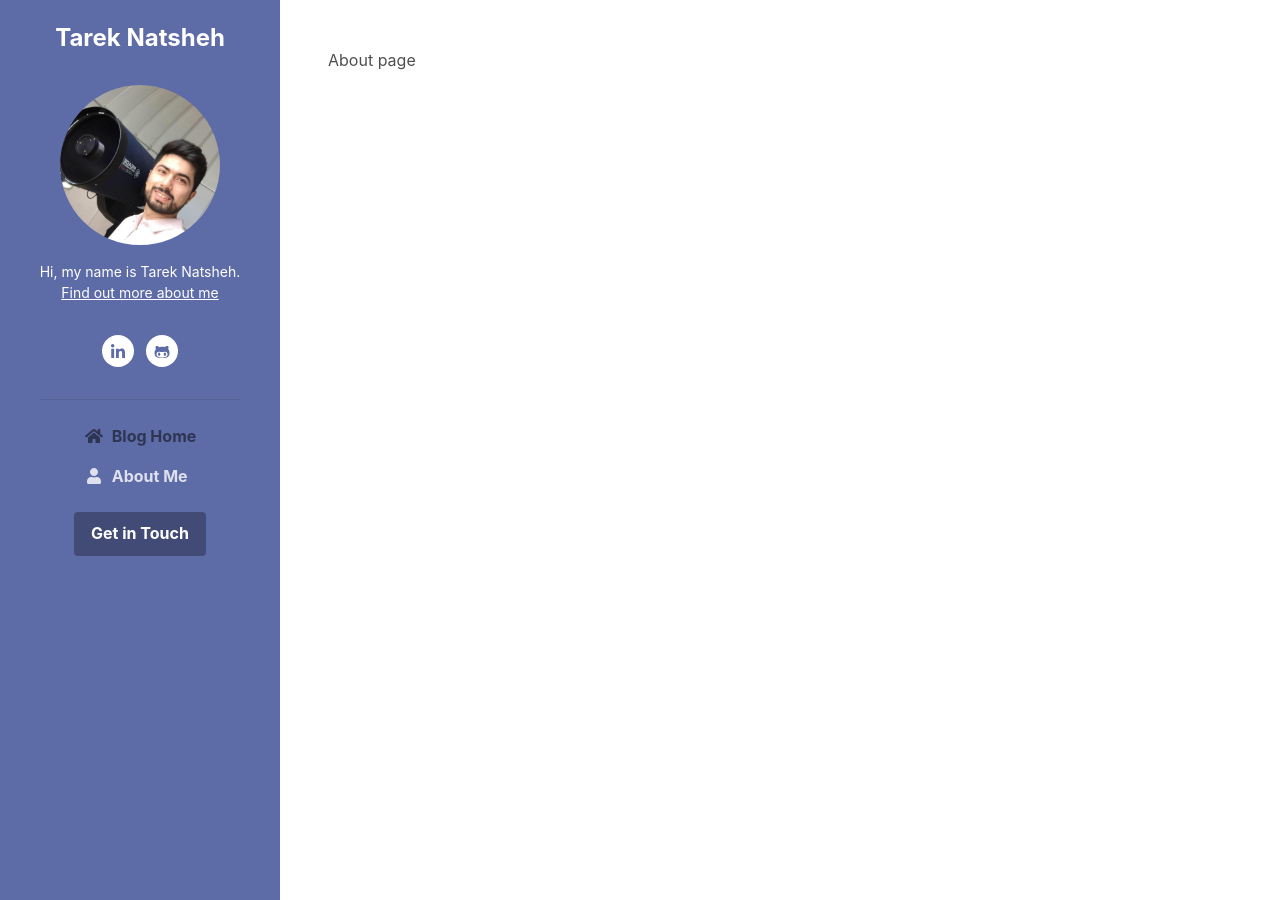
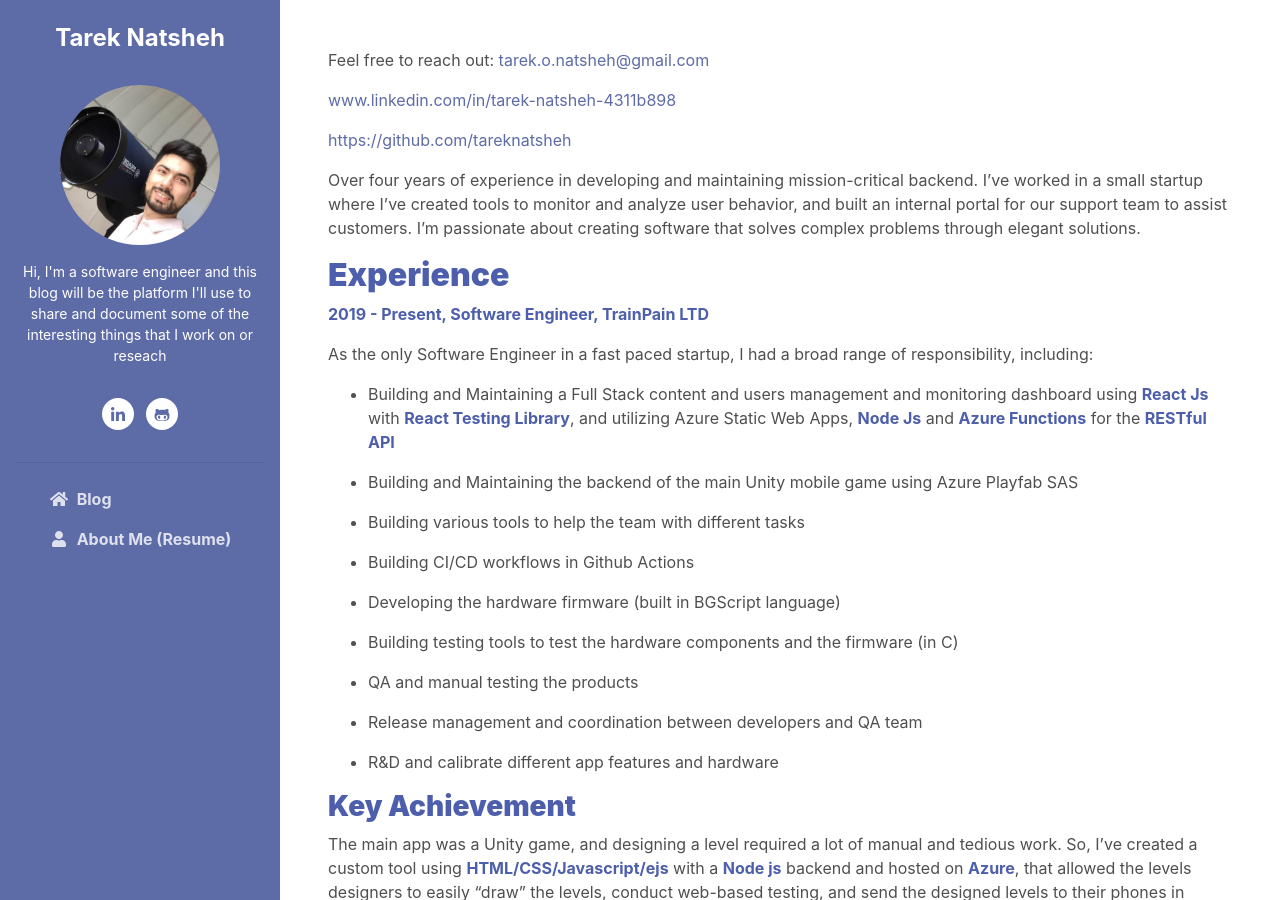
Before and after one commit to tareknatsheh/tareknatsheh.github.io, a Jekyll site: the page built from about.markdown, in a window 1280 px wide and 900 px high. Built offline with Jekyll 4.4.1, drawn with Linux system fonts in a browser that asks for light colours; nearby versions of some CDN libraries; some of the changed text lies outside the part shown.

Commit message:
redirect home page to about page

```diff
--- a/Gemfile
+++ b/Gemfile
@@ -31,3 +31,5 @@
 # Lock `http_parser.rb` gem to `v0.6.x` on JRuby builds since newer versions of the gem
 # do not have a Java counterpart.
 gem "http_parser.rb", "~> 0.6.0", :platforms => [:jruby]
+
+gem 'jekyll-redirect-from'
--- a/_config.yml
+++ b/_config.yml
@@ -29,8 +29,11 @@
 
 # Build settings
 # theme: minima
+# plugins:
+#   - jekyll-feed
+
 plugins:
-  - jekyll-feed
+    - jekyll-redirect-from
 
 # Exclude from processing.
 # The following items will not be processed, by default.
--- a/_layouts/wrapper.html
+++ b/_layouts/wrapper.html
@@ -1,5 +1,6 @@
 <!DOCTYPE html>
 <html lang="en">
+
 <head>
   <title>Tarek Natsheh Blog</title>
 
@@ -16,6 +17,11 @@
 
   <!-- Theme CSS -->
   <link id="theme-style" rel="stylesheet" href="/assets/css/theme-7.css">
+  <link rel="stylesheet" href="/assets/css/styles.css">
+
+  <!-- Code Highlghter -->
+  <link rel="stylesheet" href="https://cdnjs.cloudflare.com/ajax/libs/highlight.js/11.9.0/styles/default.min.css">
+  <script src="https://cdnjs.cloudflare.com/ajax/libs/highlight.js/11.9.0/highlight.min.js"></script>
 
 </head>
 
@@ -24,36 +30,35 @@
   <header class="header text-center">
     <h1 class="blog-name pt-lg-4 mb-0"><a href="/">Tarek Natsheh</a></h1>
 
-	    <nav class="navbar navbar-expand-lg navbar-dark" >
+    <nav class="navbar navbar-expand-lg navbar-dark">
 
       <button class="navbar-toggler" type="button" data-toggle="collapse" data-target="#navigation" aria-controls="navigation" aria-expanded="false" aria-label="Toggle navigation">
         <span class="navbar-toggler-icon"></span>
       </button>
 
-			<div id="navigation" class="collapse navbar-collapse flex-column" >
+      <div id="navigation" class="collapse navbar-collapse flex-column">
         <div class="profile-section pt-3 pt-lg-0">
-				    <img class="profile-image mb-3 rounded-circle mx-auto" src="/assets/images/profile.png" alt="image" >
+          <img class="profile-image mb-3 rounded-circle mx-auto" src="/assets/images/profile.png" alt="image">
 
-					<div class="bio mb-3">Hi, my name is Tarek Natsheh.<br><a href="/about">Find out more about me</a></div><!--//bio-->
+          <div class="bio mb-3">Hi, I'm a software engineer and this blog will be the platform I'll use to share and document some of the interesting things that I work on or reseach</div>
+          <!--//bio-->
           <ul class="social-list list-inline py-3 mx-auto">
-			            <li class="list-inline-item"><a href="https://www.linkedin.com/in/tarek-natsheh-4311b898"><i class="fab fa-linkedin-in fa-fw"></i></a></li>
-			            <li class="list-inline-item"><a href="https://github.com/tareknatsheh"><i class="fab fa-github-alt fa-fw"></i></a></li>
-			        </ul><!--//social-list-->
+            <li class="list-inline-item"><a href="https://www.linkedin.com/in/tarek-natsheh-4311b898" target="_blank"><i class="fab fa-linkedin-in fa-fw"></i></a></li>
+            <li class="list-inline-item"><a href="https://github.com/tareknatsheh" target="_blank"><i class="fab fa-github-alt fa-fw"></i></a></li>
+          </ul>
+          <!--//social-list-->
           <hr>
-				</div><!--//profile-section-->
+        </div>
+        <!--//profile-section-->
 
         <ul class="navbar-nav flex-column text-left">
-					<li class="nav-item active">
-					    <a class="nav-link" href="/"><i class="fas fa-home fa-fw mr-2"></i>Blog Home <span class="sr-only">(current)</span></a>
+          <li class="nav-item">
+            <a class="nav-link" href="/"><i class="fas fa-home fa-fw mr-2"></i>Blog <span class="sr-only">(current)</span></a>
           </li>
           <li class="nav-item">
-					    <a class="nav-link" href="/about"><i class="fas fa-user fa-fw mr-2"></i>About Me</a>
+            <a class="nav-link" href="/about"><i class="fas fa-user fa-fw mr-2"></i>About Me (Resume)</a>
           </li>
         </ul>
-
-				<div class="my-2 my-md-3">
-				    <a class="btn btn-primary" href="/contact">Get in Touch</a>
-				</div>
       </div>
     </nav>
   </header>
--- a/about.markdown
+++ b/about.markdown
@@ -2,9 +2,77 @@
 layout: post
 title: About
 permalink: /about/
+redirect_from: "/"
 ---
 
-About page
+
+Feel free to reach out:
+[tarek.o.natsheh@gmail.com](mailto:tarek.o.natsheh@gmail.com)
+
+[www.linkedin.com/in/tarek-natsheh-4311b898](http://www.linkedin.com/in/tarek-natsheh-4311b898)
+
+[https://github.com/tareknatsheh](https://github.com/tareknatsheh)
+
+Over four years of experience in developing and maintaining mission-critical backend. I've worked in a small startup where I've created tools to monitor and analyze user behavior, and built an internal portal for our support team to assist customers. I'm passionate about creating software that solves complex problems through elegant solutions.
 
 
-[jekyll-organization]: https://github.com/jekyll
+## **Experience**
+
+**2019 - Present, Software Engineer, TrainPain LTD**
+
+As the only Software Engineer in a  fast paced startup, I had a broad range of responsibility, including:
+
+- Building and Maintaining a Full Stack content and users management and monitoring dashboard using **React Js** with **React Testing Library**, and utilizing Azure Static Web Apps, **Node Js** and **Azure Functions** for the **RESTful API**
+
+- Building and Maintaining the backend of the main Unity mobile game using Azure Playfab SAS
+
+- Building various tools to help the team with different tasks
+
+- Building CI/CD workflows in Github Actions
+
+- Developing the hardware firmware (built in BGScript language)
+
+- Building testing tools to test the hardware components and the firmware (in C)
+
+- QA and manual testing the products
+
+- Release management and coordination between developers and QA team
+
+- R&D and calibrate different app features and hardware
+
+
+### **Key Achievement**
+
+The main app was a Unity game, and designing a level required a lot of manual and tedious work. So, I've created a custom tool using **HTML/CSS/Javascript/ejs** with a **Node js** backend and hosted on **Azure**, that allowed the levels designers to easily "draw" the levels, conduct web-based testing, and send the designed levels to their phones in seconds. Which resulted in a huge increase in productivity and enabled the level designers to iterate and design  higher-quality levels.
+
+
+## **Education**
+
+**2009 - 2014, B.Sc. Mechatronics Engineering, Birzeit University**
+
+
+## **Skills**
+
+Javascript, Typescript, Docker, React Js, Node Js, Express, MongoDB, Git, BGScript, Azure Functions, Google Apps script, Github Actions CI/CD, Python
+
+
+## **Certifications and courses**
+
+**Machine Learning - Stanford University, Coursera (online course)**
+
+[https://www.coursera.org/account/accomplishments/verify/EYQUDFLKWTH6](https://www.coursera.org/account/accomplishments/verify/EYQUDFLKWTH6)
+
+**How Google does Machine Learning, Coursera (online course)**
+
+[https://coursera.org/share/0188967efcaea5b69555c85fac89dd59](https://coursera.org/share/0188967efcaea5b69555c85fac89dd59)
+
+**Udemy: The Web Developer Bootcamp 2022 (online course)**
+
+
+## **Languages**
+
+Arabic (native)
+
+English (fluent)
+
+Hebrew (average)
--- /dev/null
+++ b/assets/css/styles.css
@@ -0,0 +1,3 @@
+strong {
+    color: #4c5eac;
+  }
```
Also changed, not shown: other parts of _layouts/wrapper.html (+4 -1 lines), _posts/2023-10-20-create-cicd-workflow-unity-githubactions.markdown (added, +36 -0 lines), _posts/2023-10-20-welcome-to-jekyll copy.markdown (deleted, +0 -29 lines), _posts/2023-10-21-another-post.markdown (deleted, +0 -30 lines), _posts/2023-10-26-foody-crud-full-stack.md (added, +10 -0 lines), contact.md (deleted, +0 -6 lines), Gemfile.lock. Lines whose indentation alone changed are shown as unchanged.
